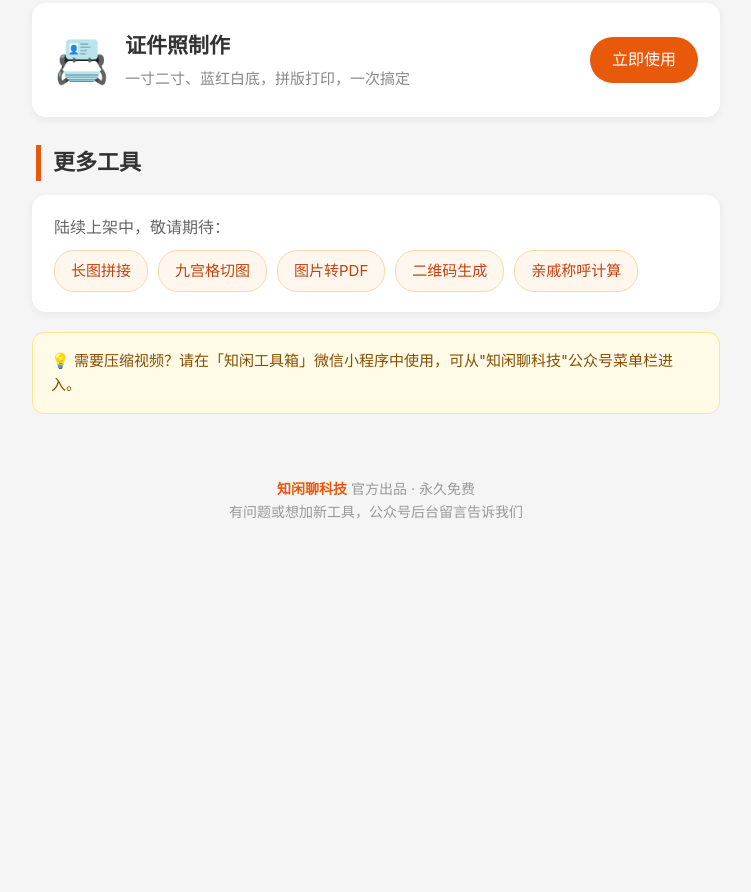
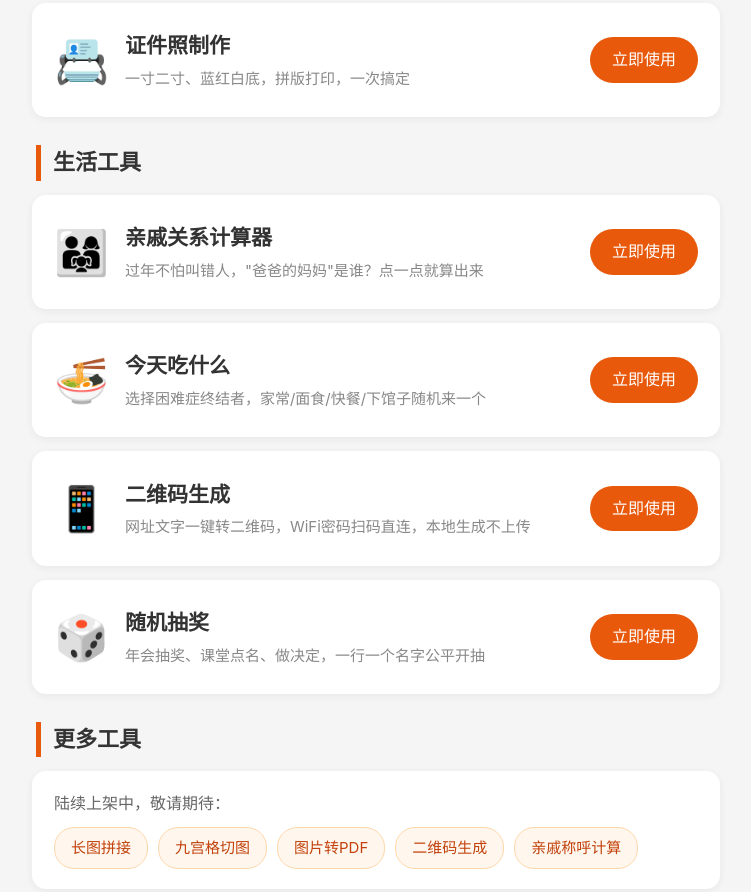
Before and after one commit to yijiankaitian9527/zhixian-tools, a plain HTML site: page index.html in a window 1280 px wide. Shown: the part 435-1327 px from the top of the page, without its empty margins (264-1015 px from the left). Before the commit the page ends 998 px from the top, so only its background shows below. Drawn offline with Linux system fonts and the light colour scheme.

Commit message:
deploy: index.html （知闲工具箱）

```diff
--- a/index.html
+++ b/index.html
@@ -61,6 +61,52 @@
       </div>
     </a>
 
+    <div class="group-title">生活工具</div>
+
+    <a class="card" href="kinship-calc.html">
+      <div class="row">
+        <div class="icon">👨‍👩‍👧</div>
+        <div>
+          <div class="name">亲戚关系计算器</div>
+          <div class="desc">过年不怕叫错人，"爸爸的妈妈"是谁？点一点就算出来</div>
+        </div>
+        <div class="go">立即使用</div>
+      </div>
+    </a>
+
+    <a class="card" href="what-to-eat.html">
+      <div class="row">
+        <div class="icon">🍜</div>
+        <div>
+          <div class="name">今天吃什么</div>
+          <div class="desc">选择困难症终结者，家常/面食/快餐/下馆子随机来一个</div>
+        </div>
+        <div class="go">立即使用</div>
+      </div>
+    </a>
+
+    <a class="card" href="qrcode.html">
+      <div class="row">
+        <div class="icon">📱</div>
+        <div>
+          <div class="name">二维码生成</div>
+          <div class="desc">网址文字一键转二维码，WiFi密码扫码直连，本地生成不上传</div>
+        </div>
+        <div class="go">立即使用</div>
+      </div>
+    </a>
+
+    <a class="card" href="lottery.html">
+      <div class="row">
+        <div class="icon">🎲</div>
+        <div>
+          <div class="name">随机抽奖</div>
+          <div class="desc">年会抽奖、课堂点名、做决定，一行一个名字公平开抽</div>
+        </div>
+        <div class="go">立即使用</div>
+      </div>
+    </a>
+
     <div class="group-title">更多工具</div>
     <div class="soon">
       <div style="font-size:16px;color:#666">陆续上架中，敬请期待：</div>
```
